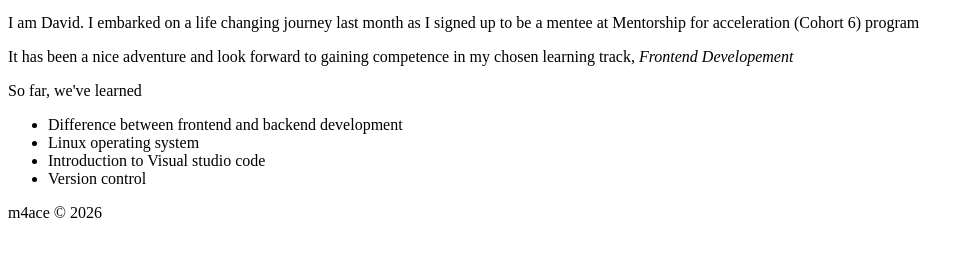
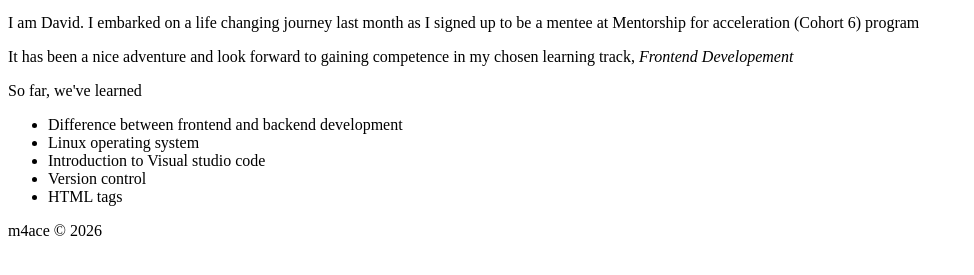
Before and after one commit to Dave-Olu/m4ace-html-assignment, a plain HTML site: page index.html in a window 1280 px wide. Shown: the part 147-422 px from the top of the page, without its empty margins (0-974 px from the left). Drawn offline with Linux system fonts and the light colour scheme.

Commit message:
added a new lesson

```diff
--- a/index.html
+++ b/index.html
@@ -20,6 +20,7 @@
             <li>Linux operating system</li>
             <li>Introduction to Visual studio code</li>
             <li>Version control</li>
+            <li>HTML tags</li>
         </ul>
     </section>
     <footer>
```
